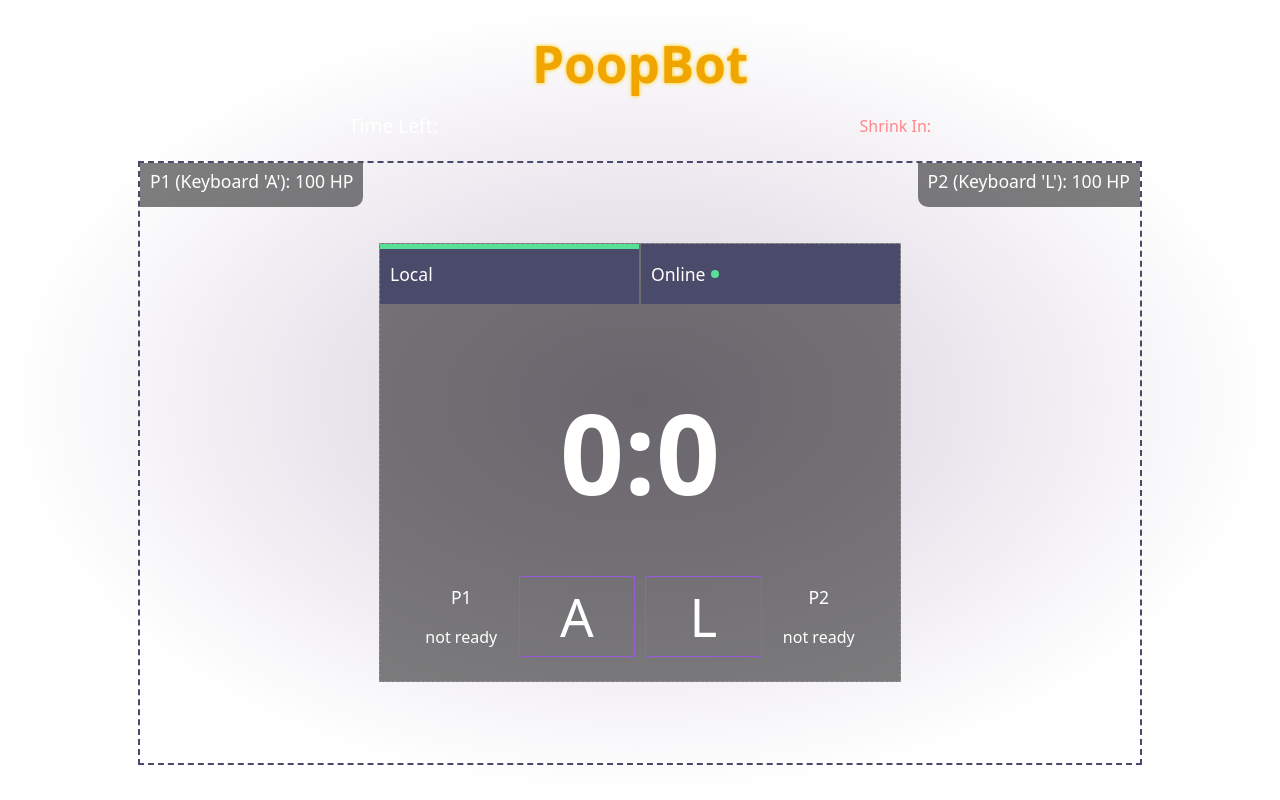
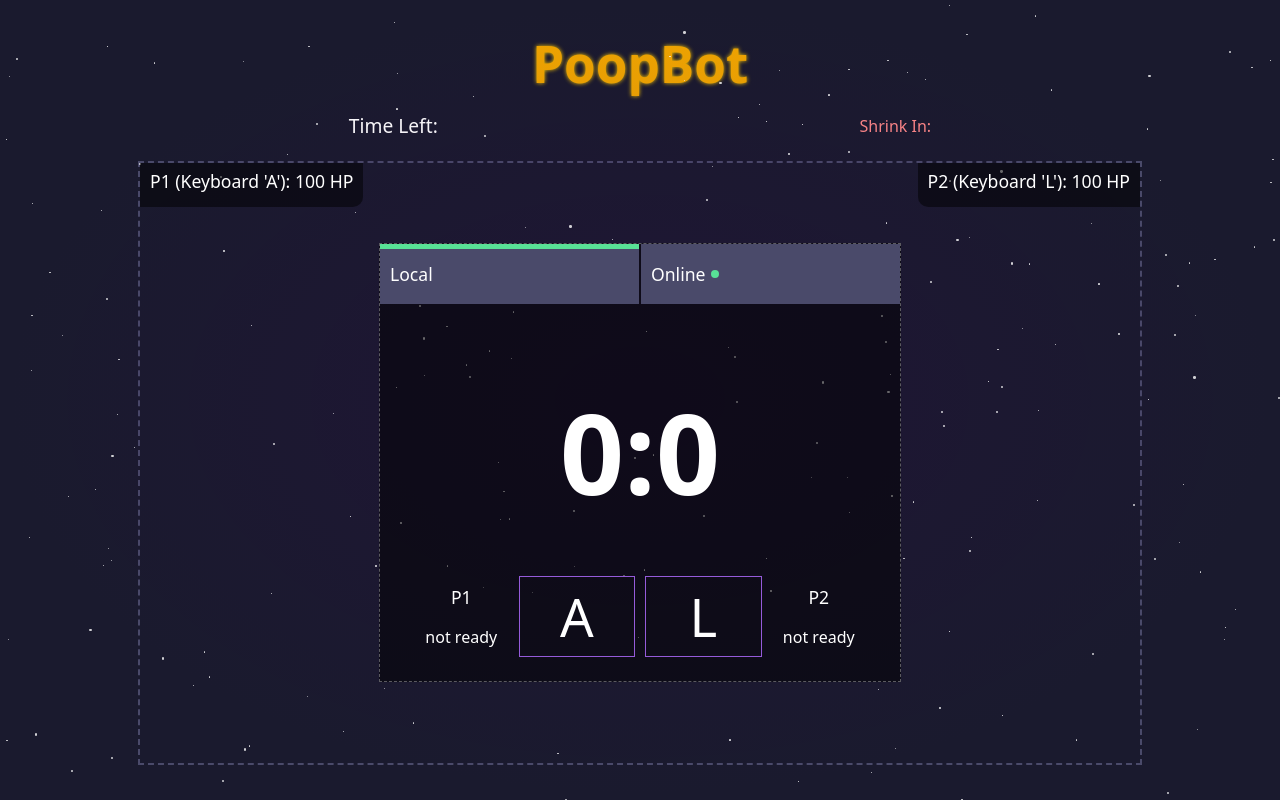
Before and after one commit to jianongHe/DashBot, a Svelte app: page / in a window 1280 px wide. Built offline with nearby package versions, Linux system fonts and the light colour scheme; no server answers.

Commit message:
optimize background color

```diff
--- a/src/App.svelte
+++ b/src/App.svelte
@@ -2006,7 +2006,7 @@
         z-index: -1;
     }
 
-    .star {
+    :global(.star) {
         position: absolute;
         background: white;
         border-radius: 50%;
@@ -2080,7 +2080,7 @@
 
     #star-background {
         pointer-events: none;
-        z-index: -1;
+        z-index: 1;
         position: absolute;
         top: 0;
         left: 0;
--- a/src/app.css
+++ b/src/app.css
@@ -28,6 +28,7 @@ body {
   place-items: center;
   min-width: 320px;
   min-height: 100vh;
+  background-color: #1a1a2e; /* Dark space blue */
 }
 
 h1 {
```
